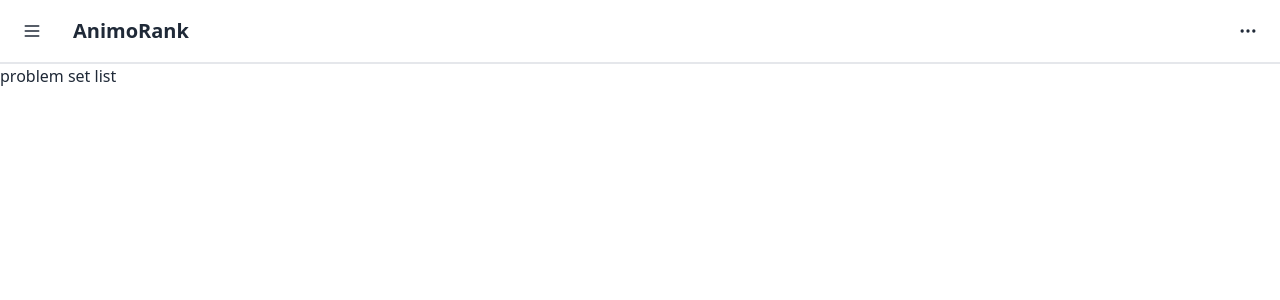
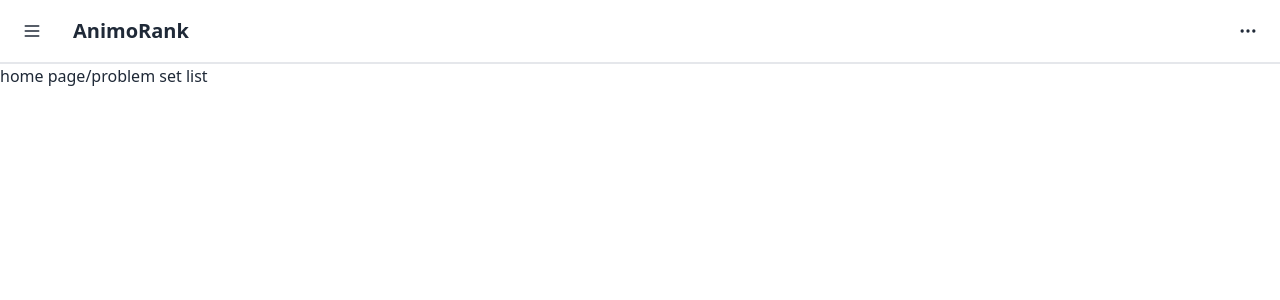
Before and after one commit to BorisVictoria/animorank, a SvelteKit app in the folder animorank-client/: page / in a window 1280 px wide. Shown: the top 300 px of the page. Built offline with nearby package versions, Linux system fonts and the light colour scheme.

Commit message:
fix: Add captions to all routes pages

```diff
--- a/animorank-client/src/routes/(home)/+page.svelte
+++ b/animorank-client/src/routes/(home)/+page.svelte
@@ -1 +1 @@
-problem set list
+home page/problem set list
--- a/animorank-client/src/routes/(home)/feedback/+page.svelte
+++ b/animorank-client/src/routes/(home)/feedback/+page.svelte
@@ -0,0 +1 @@
+feedback page
--- a/animorank-client/src/routes/(home)/settings/+page.svelte
+++ b/animorank-client/src/routes/(home)/settings/+page.svelte
@@ -0,0 +1 @@
+settings page
--- a/animorank-client/src/routes/+layout.svelte
+++ b/animorank-client/src/routes/+layout.svelte
@@ -1,3 +1,8 @@
+<script>
+    import "../app.css"
+</script>
+
+
 <slot>
 
 </slot>
--- a/animorank-client/src/routes/login/+layout.svelte
+++ b/animorank-client/src/routes/login/+layout.svelte
@@ -0,0 +1,3 @@
+<slot>
+
+</slot>
--- a/animorank-client/src/routes/login/+page.svelte
+++ b/animorank-client/src/routes/login/+page.svelte
@@ -0,0 +1 @@
+login page
```
